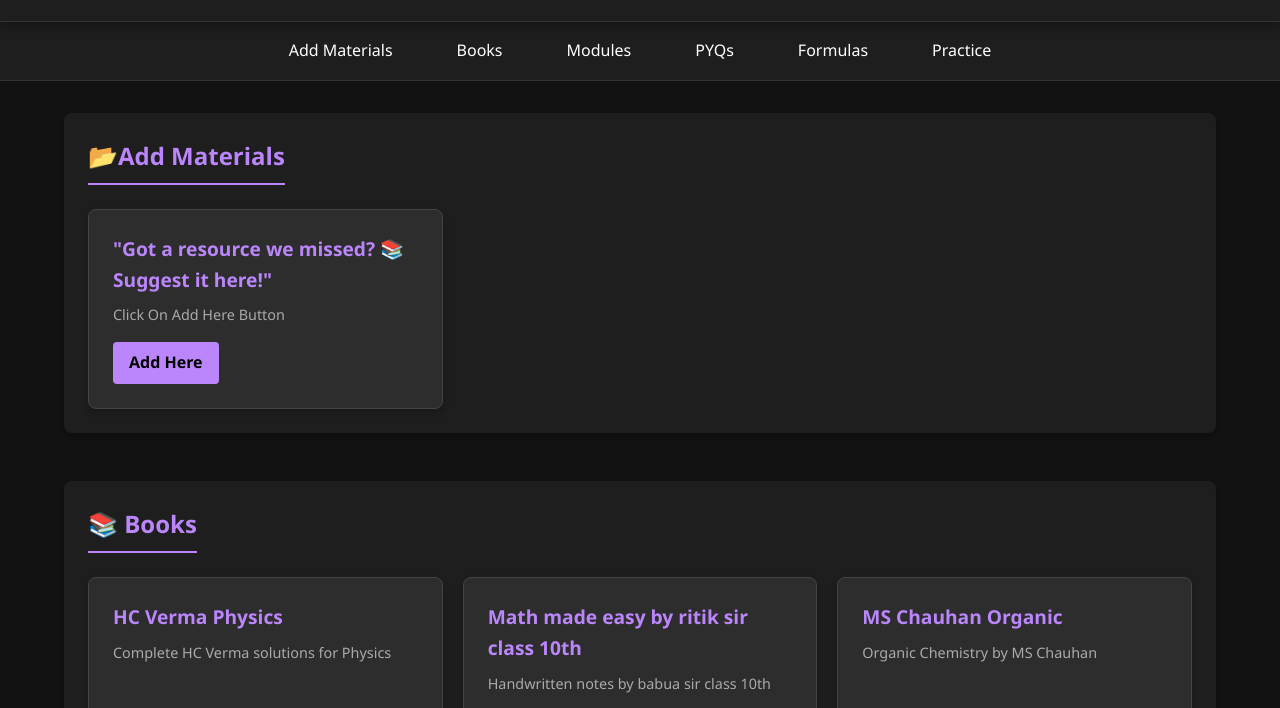
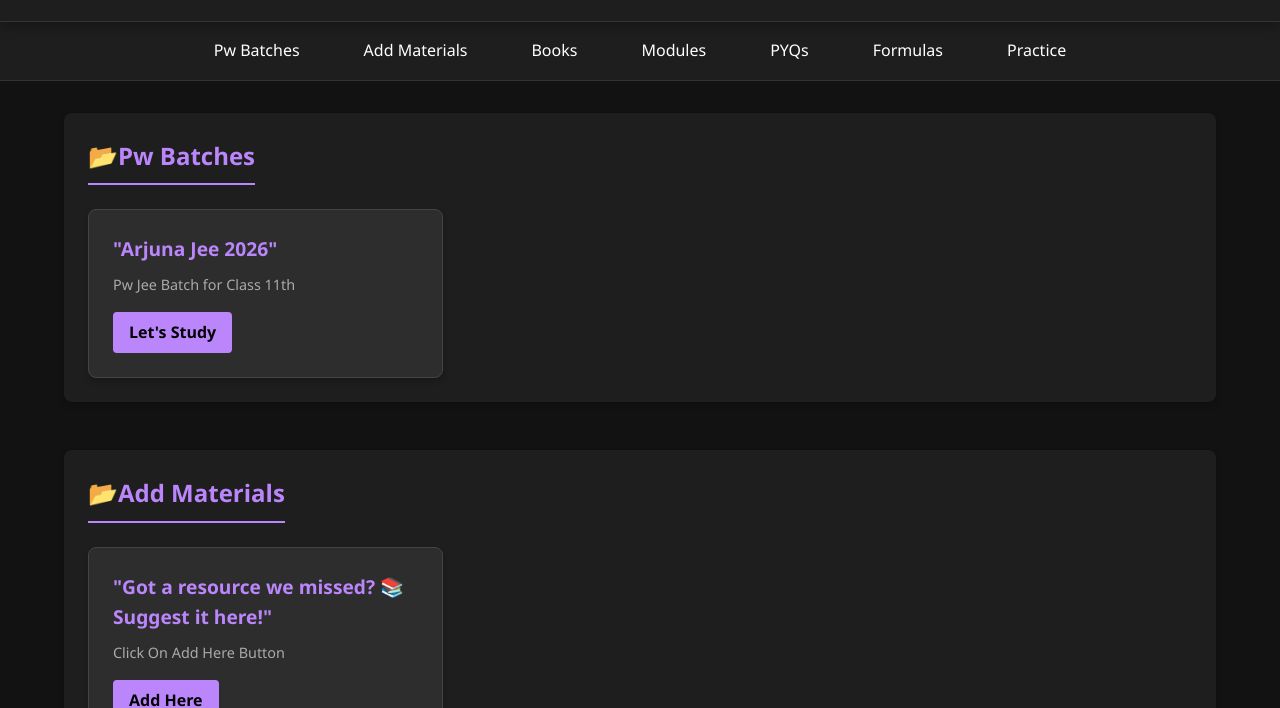
Before and after one commit to tijilweb/prepboosters, a plain HTML site: page index.html in a window 1280 px wide. Shown: the part 77-785 px from the top of the page. Drawn offline with Linux system fonts and the light colour scheme.

Commit message:
index.html

```diff
--- a/index.html
+++ b/index.html
@@ -329,6 +329,7 @@
     <nav>
         <div class="container">
             <ul class="nav-links">
+                <li><a href="#Pw Batches">Pw Batches</a></li>
                  <li><a href="#Add Materials">Add Materials</a></li>
                 <li><a href="#books">Books</a></li>
                 <li><a href="#modules">Modules</a></li>
@@ -341,6 +342,18 @@
 
     <main>
         <div class="container">
+            <!-- Pw Batches section -->
+            <section id="Pw Batches" class="section">
+                <h2 class="section-title">📂Pw Batches</h2>
+                <div class="resource-grid">
+                    <div class="resource-card">
+                        <h3>"Arjuna Jee 2026"</h3>
+                        <p>Pw Jee Batch for Class 11th</p>
+                        <a href="https://t.me/+Lt7iTkZRElg0ZDY9" class="btn">Let's Study</a>
+                    </div>
+                    </div>
+                    </section>
+
             <!-- Add Materials Section -->
             <section id="Add Materials" class="section">
                 <h2 class="section-title">📂Add Materials</h2>
```
